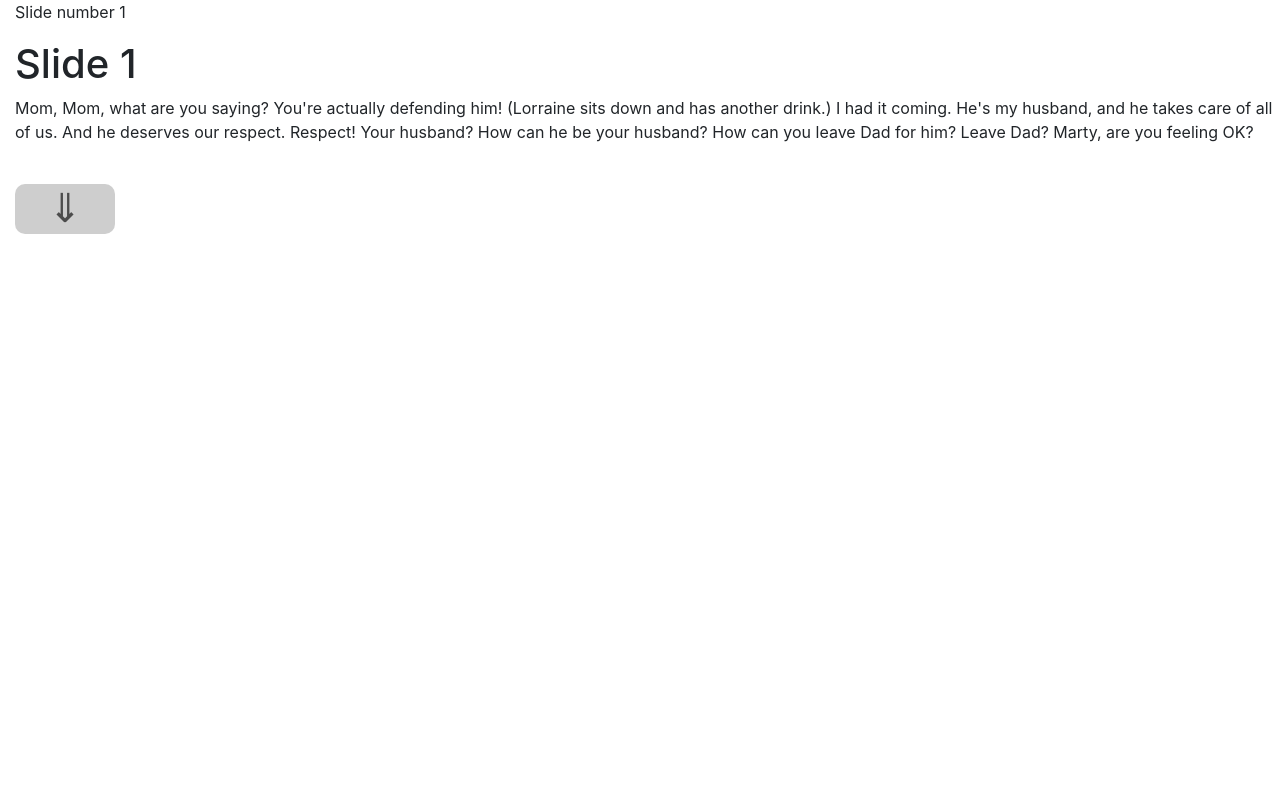
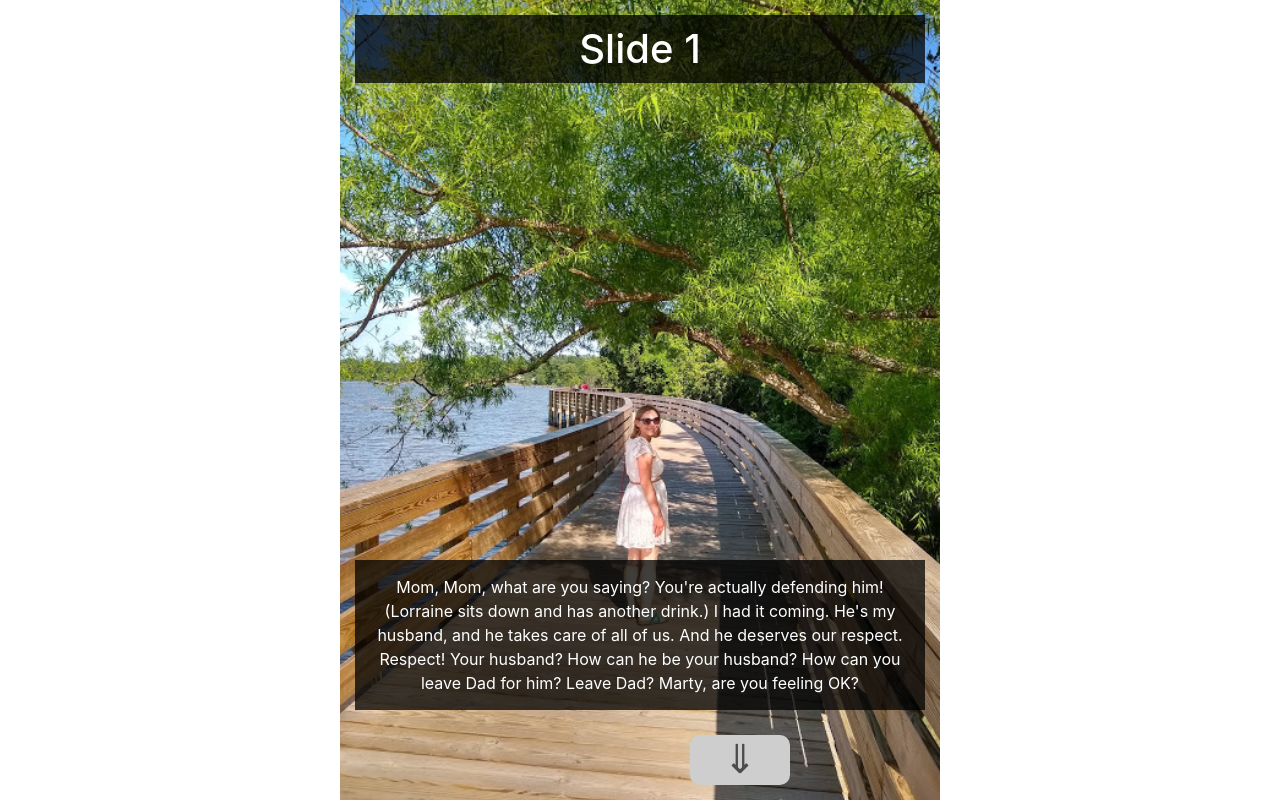
Before and after one commit to dfour001/slideshow, a plain HTML site: page index.html in a window 1280 px wide. Drawn offline with nearby package versions, Linux system fonts and the light colour scheme.

Commit message:
Add style and ability to change slides

```diff
--- a/index.html
+++ b/index.html
@@ -20,14 +20,18 @@
 </head>
 
 <body>
-    <div id='display'>
-        <p>Slide number <span id='slideNum'></span></p>
-        <h1 id='title'></h1>
-        <p id='text'></p>
-        <img id='img'>
+    <div class='slideshow'>
+        <div id='display'>
+            <h1 id='title'></h1>
+            <p id='text'></p>
+        </div>
+        <div id="img"></div>
+            <!--<img id='img' src="img/1.jpg">-->
+
+        <div id='btnNext'>
+            <h1>&dArr;</h1>
+        </div>
     </div>
-    <div id='btnNext'><h1>&dArr;</h1></div>
-
 
     <script src="https://code.jquery.com/jquery-3.5.1.min.js" integrity="sha256-9/aliU8dGd2tb6OSsuzixeV4y/faTqgFtohetphbbj0=" crossorigin="anonymous"></script>
     <script src="https://cdnjs.cloudflare.com/ajax/libs/popper.js/1.14.7/umd/popper.min.js" integrity="sha384-UO2eT0CpHqdSJQ6hJty5KVphtPhzWj9WO1clHTMGa3JDZwrnQq4sF86dIHNDz0W1" crossorigin="anonymous"></script>
--- a/js/ss.js
+++ b/js/ss.js
@@ -1,7 +1,8 @@
 function load_slideshow(url) {
     $.getJSON(url, function (r) {
         console.log(r);
-        start_slideshow(r);
+        let slides = r.slides;
+        start_slideshow(slides);
     });
 }
 
@@ -12,10 +13,6 @@ function start_slideshow(slides) {
     let curText = 0; // Index of slide text currently being displayed
     let curTextCount = slides[0].text.length; // Total count of slide texts
 
-
-    console.log('Slide Count: ' + slideCount);
-
-    $('#slideNum').html(curSlide + 1);
 
     // Set event listeners
     $('#btnNext').on('click', function () {
--- a/slideshows/testSlides.json
+++ b/slideshows/testSlides.json
@@ -1,13 +1,39 @@
-[
+{
+    "options": {
+        "option1": 1
+    },
+
+    "titlePage": {
+        "title": "Slide 1",
+        "text": [
+            "Mom, Mom, what are you saying? You're actually defending him! (Lorraine sits down and has another drink.) I had it coming. He's my husband, and he takes care of all of us. And he deserves our respect. Respect! Your husband? How can he be your husband? How can you leave Dad for him? Leave Dad? Marty, are you feeling OK?",
+            "(Marty kicks up the hoverboard and spots an old bucket. He puts the almanac in the bucket and takes out the matchbox he took from Biff's Pleasure Paradise. He lights a match and starts to burn the book. He then looks at the matchbox. The words are starting to change! Eventually they change from “Biff's Pleasure Paradise” to “Biff Auto Dealing”. Marty then pulls out the newspaper. The headline changes from “George McFly Murdered” to “George McFly Honored”.) (w.t) Doc, Doc, the newspaper changed! Now my father's alive! That means everything's back to normal, right? (DeLorean) (Doc pulls out the newspaper he had. The headlines change from “Emmett Brown Committed” to “Emmett Brown Commended”, “Nixon To Seek Fifth Term” to “Reagan To Seek Second Term” and “Biffco Builds New Dioxin Plant” to “Mayor Wilson Vetoes Zoning Bill”.) (to himself) Mission accomplished.",
+            "This is a third slide"
+        ],
+        "images": [
+            {
+                "url": "img/1.jpg",
+                "animation": "img animation"
+            },
+            {
+                "url": "img url",
+                "animation": "img animation"
+            }
+        ]
+
+    },
+
+    "slides": [
         {
             "title": "Slide 1",
             "text": [
             "Mom, Mom, what are you saying? You're actually defending him! (Lorraine sits down and has another drink.) I had it coming. He's my husband, and he takes care of all of us. And he deserves our respect. Respect! Your husband? How can he be your husband? How can you leave Dad for him? Leave Dad? Marty, are you feeling OK?",
-            "(Marty kicks up the hoverboard and spots an old bucket. He puts the almanac in the bucket and takes out the matchbox he took from Biff's Pleasure Paradise. He lights a match and starts to burn the book. He then looks at the matchbox. The words are starting to change! Eventually they change from “Biff's Pleasure Paradise” to “Biff Auto Dealing”. Marty then pulls out the newspaper. The headline changes from “George McFly Murdered” to “George McFly Honored”.) (w.t) Doc, Doc, the newspaper changed! Now my father's alive! That means everything's back to normal, right? (DeLorean) (Doc pulls out the newspaper he had. The headlines change from “Emmett Brown Committed” to “Emmett Brown Commended”, “Nixon To Seek Fifth Term” to “Reagan To Seek Second Term” and “Biffco Builds New Dioxin Plant” to “Mayor Wilson Vetoes Zoning Bill”.) (to himself) Mission accomplished."
+            "(Marty kicks up the hoverboard and spots an old bucket. He puts the almanac in the bucket and takes out the matchbox he took from Biff's Pleasure Paradise. He lights a match and starts to burn the book. He then looks at the matchbox. The words are starting to change! Eventually they change from “Biff's Pleasure Paradise” to “Biff Auto Dealing”. Marty then pulls out the newspaper. The headline changes from “George McFly Murdered” to “George McFly Honored”.) (w.t) Doc, Doc, the newspaper changed! Now my father's alive! That means everything's back to normal, right? (DeLorean) (Doc pulls out the newspaper he had. The headlines change from “Emmett Brown Committed” to “Emmett Brown Commended”, “Nixon To Seek Fifth Term” to “Reagan To Seek Second Term” and “Biffco Builds New Dioxin Plant” to “Mayor Wilson Vetoes Zoning Bill”.) (to himself) Mission accomplished.",
+            "This is a third slide"
         ],
             "images": [
                 {
-                "url": "img url",
+                    "url": "img/2.jpg",
                     "animation": "img animation"
             },
                 {
@@ -24,7 +50,7 @@
         ],
             "images": [
                 {
-                "url": "img url",
+                    "url": "img/3.jpg",
                     "animation": "img animation"
             },
                 {
@@ -53,3 +79,4 @@
 
     }
     ]
+}
--- a/style/ss.css
+++ b/style/ss.css
@@ -1,14 +1,70 @@
+.slideshow {
+    margin: auto;
+    max-width: 600px;
+    height: calc(100vh);
+    position: relative;
+    overflow: hidden;
+
+    padding: 15px;
+    text-align: center;
+}
+
 #display {
-    margin-left: 15px;
+
+}
+
+#title {
+    color: white;
+    background-color: rgba(0,0,0,0.75);
+    padding: 10px;
+}
+
+
+#text {
+    position: absolute;
+    bottom: 75px;
+    left: 0px;
+    max-height: 50%;
+    max-width: 100%;
+    overflow-y: auto;
+
+    margin: 15px;
+    padding: 15px;
+
+    color: white;
+    background-color: rgba(0,0,0,0.75);
 }
 
 #btnNext {
+    position: absolute;
+    bottom: 15px;
+    left: calc(50vh - 50px);
+
     width: 100px;
     height: 50px;
-    text-align: center;
     color: #4c4c4c;
     background-color: #cecece;
     border-radius: 10px;
-    margin-left: 15px;
     cursor: pointer;
 }
+
+
+#img {
+    position: absolute;
+    top: 0px;
+    z-index: -1;
+    background-color: lightgrey;
+    background-image: url('../img/1.jpg');
+
+    background-position: center;
+    background-size: cover;
+
+    background-repeat: no-repeat;
+    overflow: hidden;
+    top: 0px;
+    bottom: 0px;
+    left: 0px;
+    right: 0px;
+    text-align: center;
+
+}
```
Also changed, not shown: img/1.jpg (added), img/2.jpg (added), img/3.jpg (added). Lines whose indentation alone changed are shown as unchanged.
